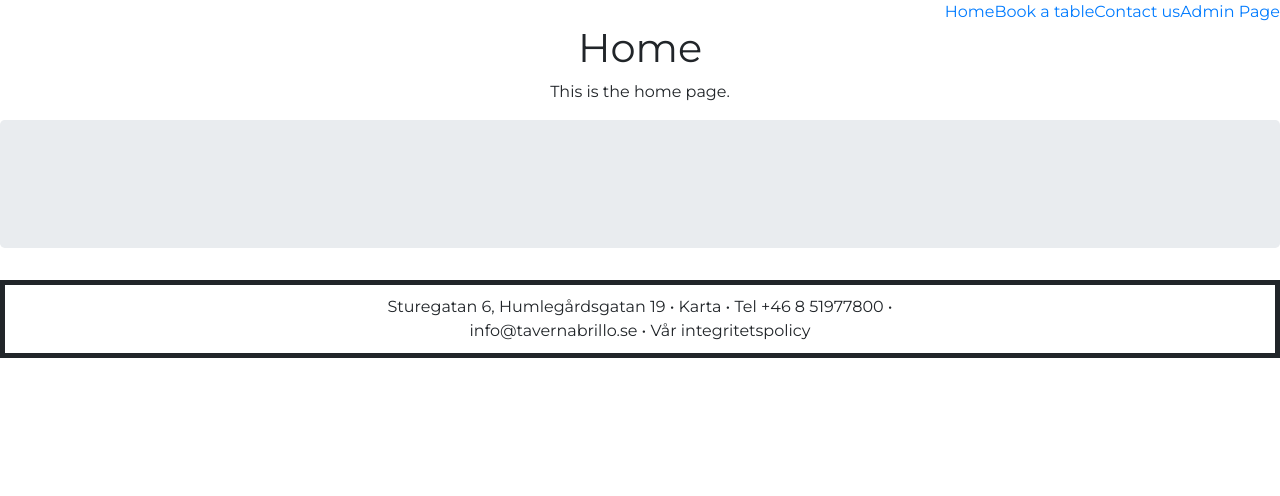
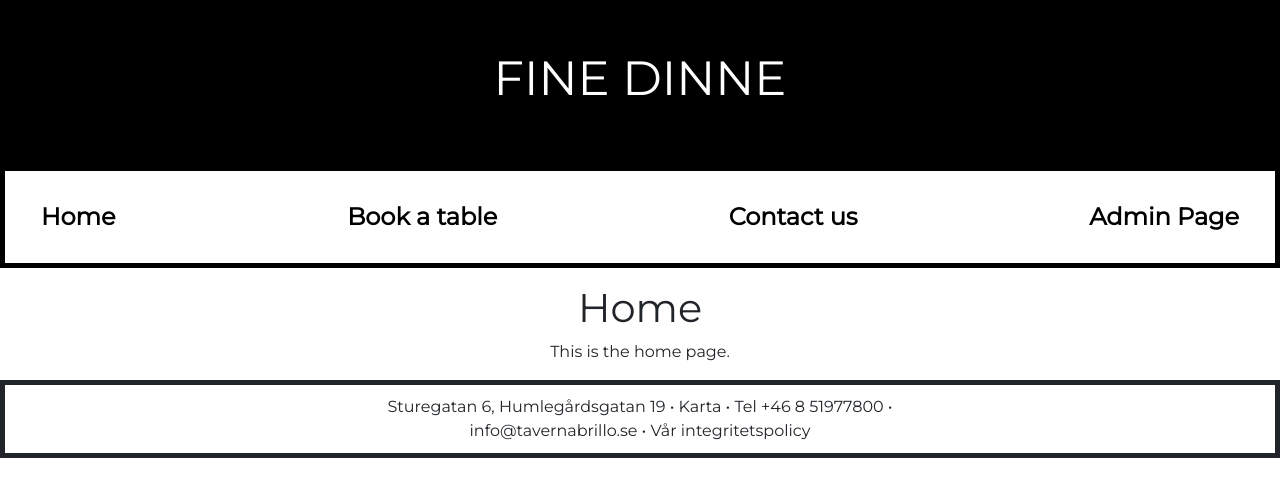
Before and after one commit to juliagulliksson/restaurant, a React (Create React App) app: page / in a window 1280 px wide. Shown: the top 496 px of the page. Built offline with nearby package versions, Linux system fonts and the light colour scheme.

Commit message:
Navigation & Footer placement

```diff
--- a/src/App.css
+++ b/src/App.css
@@ -33,12 +33,42 @@ body{
 .App-intro {
   font-size: large;
 }
+/* Navigation Bar */
+.title{
+  background-color:black;
+}
+.title h1{
+  background-color:black;
+  color:white;
+  padding:50px;
+  height:100%;
+  font-size:300%;
+}
+.navbar{
+  background-color:white;
+  border-style: solid;
+  border-width: 5px;
+  color:black;
+}
+.navbar li{
+  padding:20px;
+  display:flex;
+  justify-content: center;
 
+}
+.navbar li a{
+  color:black;
+  font-size:150%;
+  font-weight: bold;
+}
+/* Contact */
 /* Footer */
 footer ul{
   border-style: solid;
   border-width: 5px;
   padding:10px;
+  width: 100%;
+  height: 100%;
 }
 footer ul li{
   list-style:none;
--- a/src/App.js
+++ b/src/App.js
@@ -7,6 +7,7 @@ import Home from "./components/routes/Home";
 import Contact from "./components/routes/Contact";
 import BookATable from "./components/routes/BookATable";
 import Admin from "./components/routes/Admin";
+import Footer from "./components/Footer";
 
 class App extends Component {
   render() {
@@ -17,6 +18,7 @@ class App extends Component {
         <Route path="/bookatable" component={BookATable} />
         <Route path="/contact" component={Contact} />
         <Route path="/admin" component={Admin} />
+        <Footer></Footer>
       </div>
     );
   }
--- /dev/null
+++ b/src/components/Footer.js
@@ -0,0 +1,13 @@
+import React from "react";
+
+export default function Footer(){
+
+    return(
+    <footer>
+        <ul>
+            <li>Sturegatan 6, Humlegårdsgatan 19 • Karta • Tel +46 8 51977800 •</li>
+            <li>info@tavernabrillo.se • Vår integritetspolicy</li>
+        </ul>
+    </footer>
+);
+}
--- a/src/components/Navigation.js
+++ b/src/components/Navigation.js
@@ -4,20 +4,23 @@ import { Link } from "react-router-dom";
 class Navigation extends React.Component {
   render() {
     return (
-      <ul className="nav justify-content-end">
-        <li className="nav-item">
+     <div className="title">
+          <h1>FINE DINNE</h1>
+            <ul className="navbar">
+              <li>
                 <Link to="/">Home</Link>
               </li>
-        <li className="nav-item">
+              <li>
                 <Link to="/bookatable">Book a table</Link>
               </li>
-        <li className="nav-item">
+              <li>
                 <Link to="/contact">Contact us</Link>
               </li>
-        <li className="nav-item">
+              <li>
                 <Link to="/admin">Admin Page</Link>
               </li>
             </ul>
+     </div>
     );
   }
 }
--- a/src/components/routes/BookATable.js
+++ b/src/components/routes/BookATable.js
@@ -1,5 +1,6 @@
 import React from "react";
 import Book from "../Book";
+import Footer from "../Footer";
 
 export default function BookATable() {
   return (
--- a/src/components/routes/Contact.js
+++ b/src/components/routes/Contact.js
@@ -1,10 +1,17 @@
 import React from "react";
+
 
 export default function Contact() {
   return (
     <div>
       <h1>Contact us</h1>
-      <p>Hello :) </p>
+       <p>Fine Dinner aims to connect the
+          neighborhood to a dining experience in the
+          same way ingredients are connected to food.
+          Specialized on Swedish delicatessen
+          we serve our best version of swedish high cuisine.
+          Reinventing traditional swedish dishes into new high cuisine.
+      </p>
     </div>
   );
 }
--- a/src/components/routes/Home.js
+++ b/src/components/routes/Home.js
@@ -1,20 +1,10 @@
 import React from "react";
-
+import Footer from "../Footer";
 export default function Home() {
   return (
     <div>
       <h1>Home</h1>
       <p>This is the home page.</p>
-    <main>
-    <div className="jumbotron">
-    </div>
-    </main>
-    <footer>
-      <ul>
-        <li>Sturegatan 6, Humlegårdsgatan 19 • Karta • Tel +46 8 51977800 •</li>
-        <li>info@tavernabrillo.se • Vår integritetspolicy</li>
-      </ul>
-    </footer>
     </div>
   );
 }
```
Lines whose indentation alone changed are shown as unchanged.
